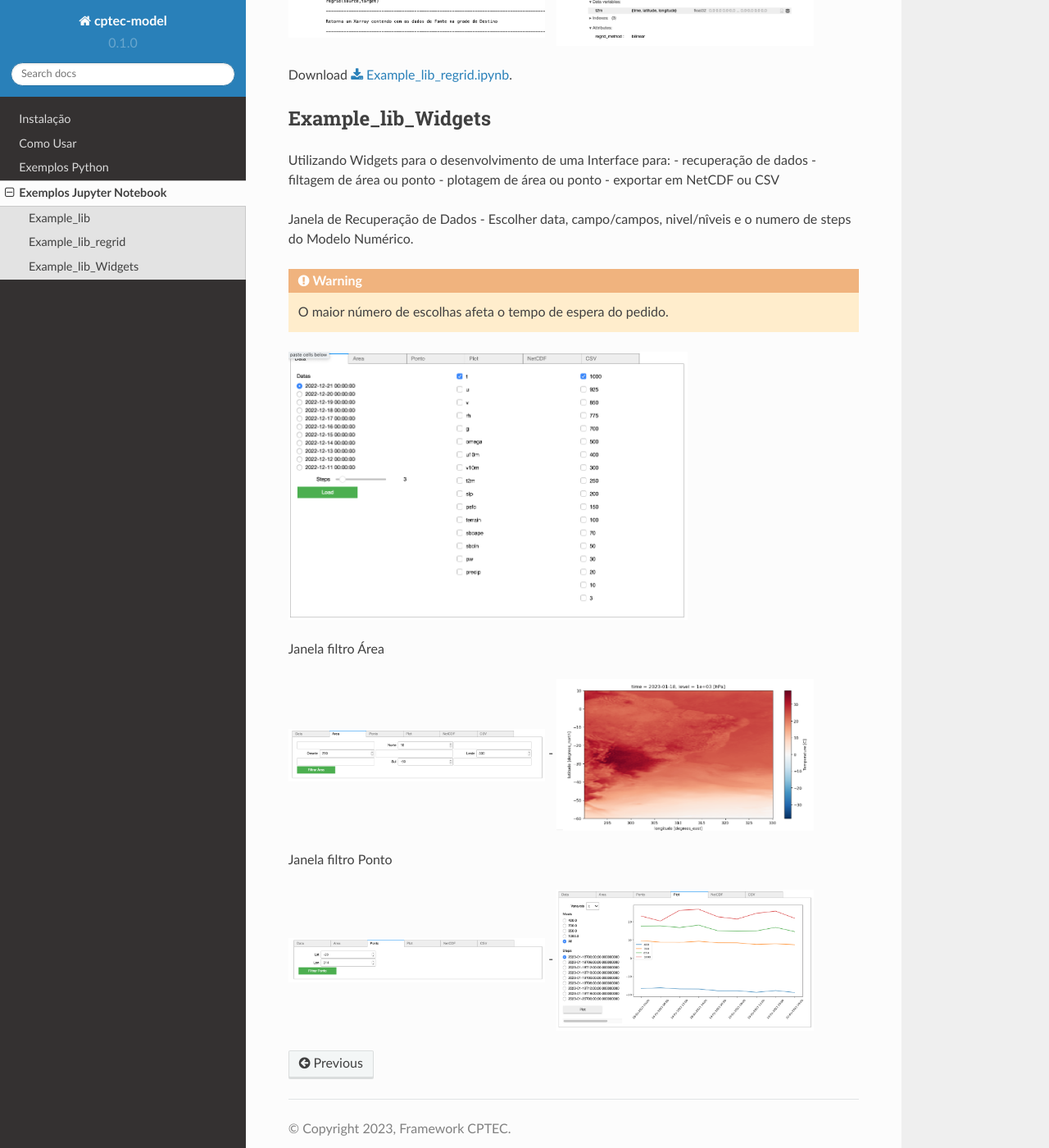
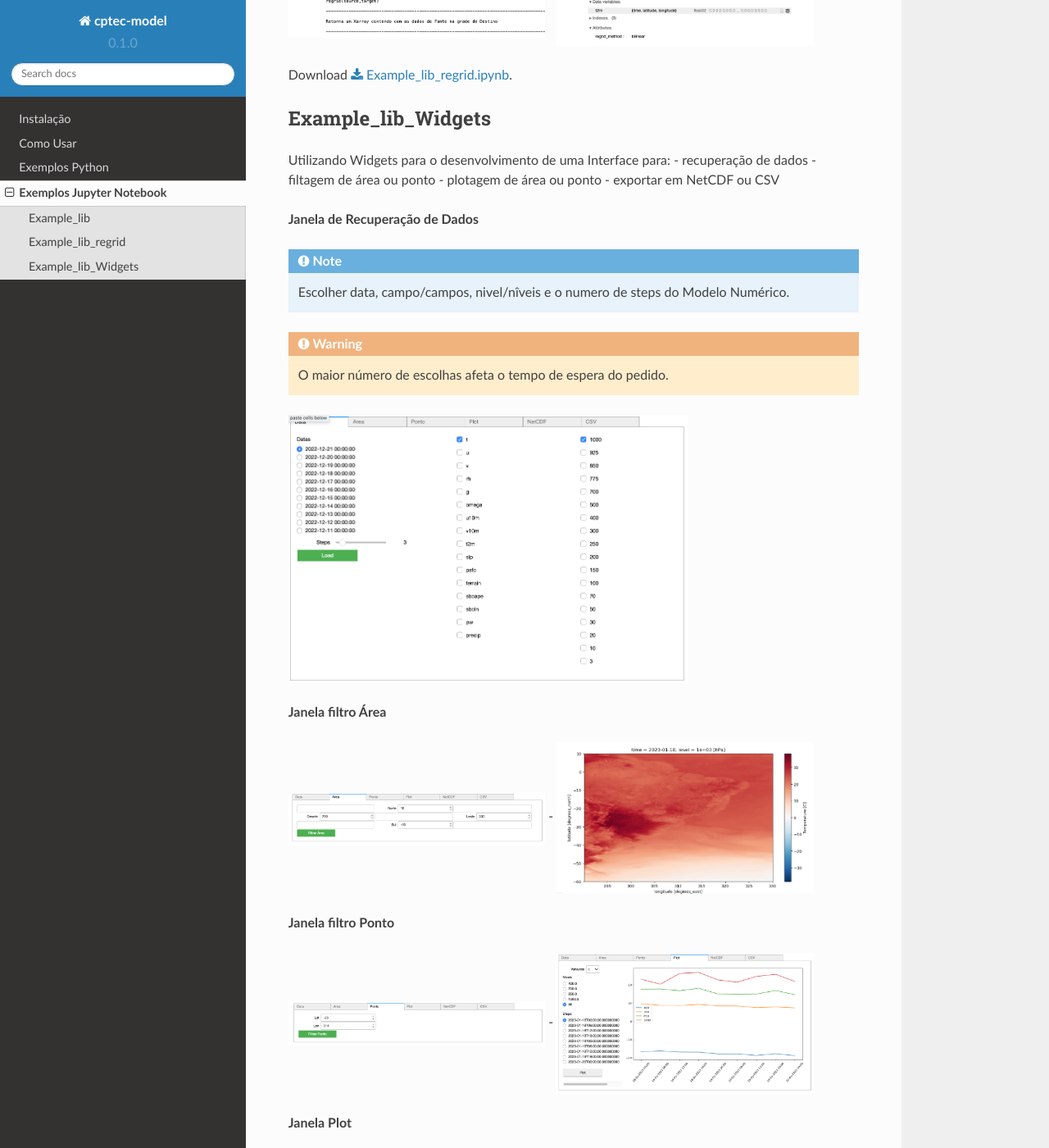
Before and after one commit to framework-CPTEC/tutorial, a Sphinx documentation site: the page built from docs/source/exampleNotebook.rst, in a window 1280 px wide and 1400 px high, scrolled down 976 px. Shown: the whole window at 82% size. Built offline with Sphinx 7.4.7 and the Read the Docs theme 2.0.0, drawn with Linux system fonts in a browser that asks for light colours; pages that are not in the unit, such as notebooks, are missing from menus; some of the changed text lies outside the part shown.

Commit message:
Update exampleNotebook.rst

```diff
--- a/docs/source/exampleNotebook.rst
+++ b/docs/source/exampleNotebook.rst
@@ -58,7 +58,11 @@ Utilizando Widgets para o desenvolvimento de uma Interface para:
 - plotagem de área ou ponto
 - exportar em NetCDF ou CSV
 
-Janela de Recuperação de Dados - Escolher  data, campo/campos, nivel/nîveis e o numero de steps do Modelo Numérico.
+**Janela de Recuperação de Dados**
+
+.. note::
+
+  Escolher data, campo/campos, nivel/nîveis e o numero de steps do Modelo Numérico.
 
 .. warning::
 
@@ -69,7 +73,7 @@ Janela de Recuperação de Dados - Escolher  data, campo/campos, nivel/nîveis e
    :width: 70%
 
 
-Janela filtro Área
+**Janela filtro Área**
 
 |pic31| - |pic32|
 
@@ -80,7 +84,7 @@ Janela filtro Área
    :width: 45%
 
 
-Janela filtro Ponto
+**Janela filtro Ponto**
 
 |pic33| - |pic34|
 
@@ -89,3 +93,25 @@ Janela filtro Ponto
 
 .. |pic34| image:: _static/ex_3_4.png
    :width: 45%
+
+**Janela Plot**
+
+|pic35| - |pic36|
+
+.. |pic35| image:: _static/ex_3_5.png
+   :width: 45%
+
+.. |pic36| image:: _static/ex_3_6.png
+   :width: 45%
+
+**Export NetCDF/CSV**
+
+|pic37| - |pic38|
+
+.. |pic37| image:: _static/ex_3_7.png
+   :width: 45%
+
+.. |pic38| image:: _static/ex_3_8.png
+   :width: 45%
+
+Download :download:`Example_lib_Widgets.ipynb <examples/Example_lib_Widgets.ipynb>`.
```
